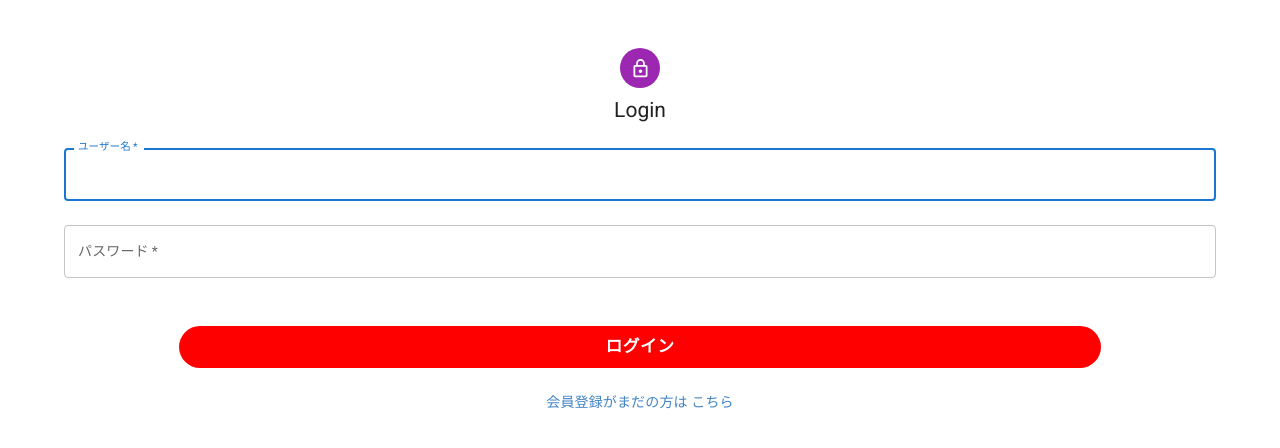
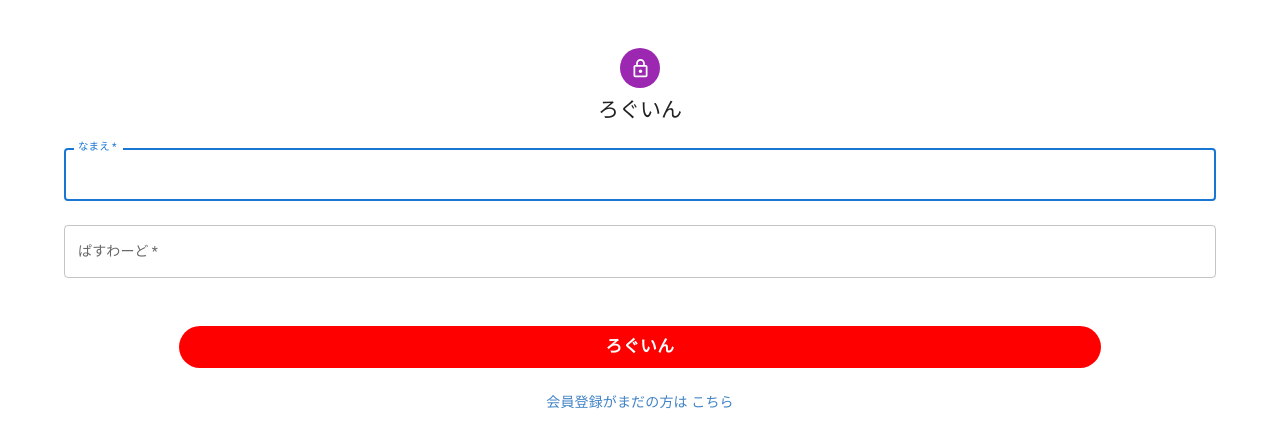
Before and after one commit to s-yuk/hf-frontend, a React (Vite) app: page / in a window 1280 px wide. Shown: the top 448 px of the page. Built offline with nearby package versions, Linux system fonts and the light colour scheme; what @amcharts/amcharts4 would draw is missing.

Commit message:
名前をやわらかくしただけ

```diff
--- a/src/pages/Login.jsx
+++ b/src/pages/Login.jsx
@@ -19,11 +19,11 @@ function Login() {
         <LockOutlined />
       </Avatar>
       <Typography component='h1' variant='h5'>
-        Login
+        ろぐいん
       </Typography>
       <FormControl sx={{ mt: 1 }} fullWidth>
-        <TextField margin='normal' required label='ユーザー名' autoFocus />
-        <TextField margin='normal' required label='パスワード' type='password' autoComplete='current-password' />
+        <TextField margin='normal' required label='なまえ' autoFocus />
+        <TextField margin='normal' required label='ぱすわーど' type='password' autoComplete='current-password' />
         <Box
           sx={{
             mt: 5,
@@ -34,7 +34,7 @@ function Login() {
             gap: 3,
           }}
         >
-          <BigButton>ログイン</BigButton>
+          <BigButton>ろぐいん</BigButton>
           <Link to='/signup'>
             <Typography component='p'>
               会員登録がまだの方は
--- a/src/pages/Signup.jsx
+++ b/src/pages/Signup.jsx
@@ -37,6 +37,8 @@ function Signup() {
     }
     signUp(userInfo)
   }
+  // あとで使う
+  // const mail = /^[A-Za-z0-9]{1}[A-Za-z0-9_.-]*@{1}[A-Za-z0-9_.-]+.[A-Za-z0-9]+$/
 
   return (
     <Container
@@ -53,7 +55,7 @@ function Signup() {
         <LockOutlined />
       </Avatar>
       <Typography component='h1' variant='h5'>
-        Signup
+        アカウントをつくる
       </Typography>
       <FormControl sx={{ mt: 1 }} fullWidth>
         <TextField margin='normal' required label='なまえ' autoFocus onChange={(e) => setUsername(e.target.value)} />
@@ -85,7 +87,7 @@ function Signup() {
             gap: 3,
           }}
         >
-          <BigButton onClick={() => setOpen(true)}>登録</BigButton>
+          <BigButton onClick={() => setOpen(true)}>とうろく</BigButton>
 
           <Modal
             open={open}
@@ -155,7 +157,7 @@ function Signup() {
                 }}
                 onClick={handleSignUp}
               >
-                登録
+                とうろく
               </MiddleButton>
               <br />
               <br />
```
